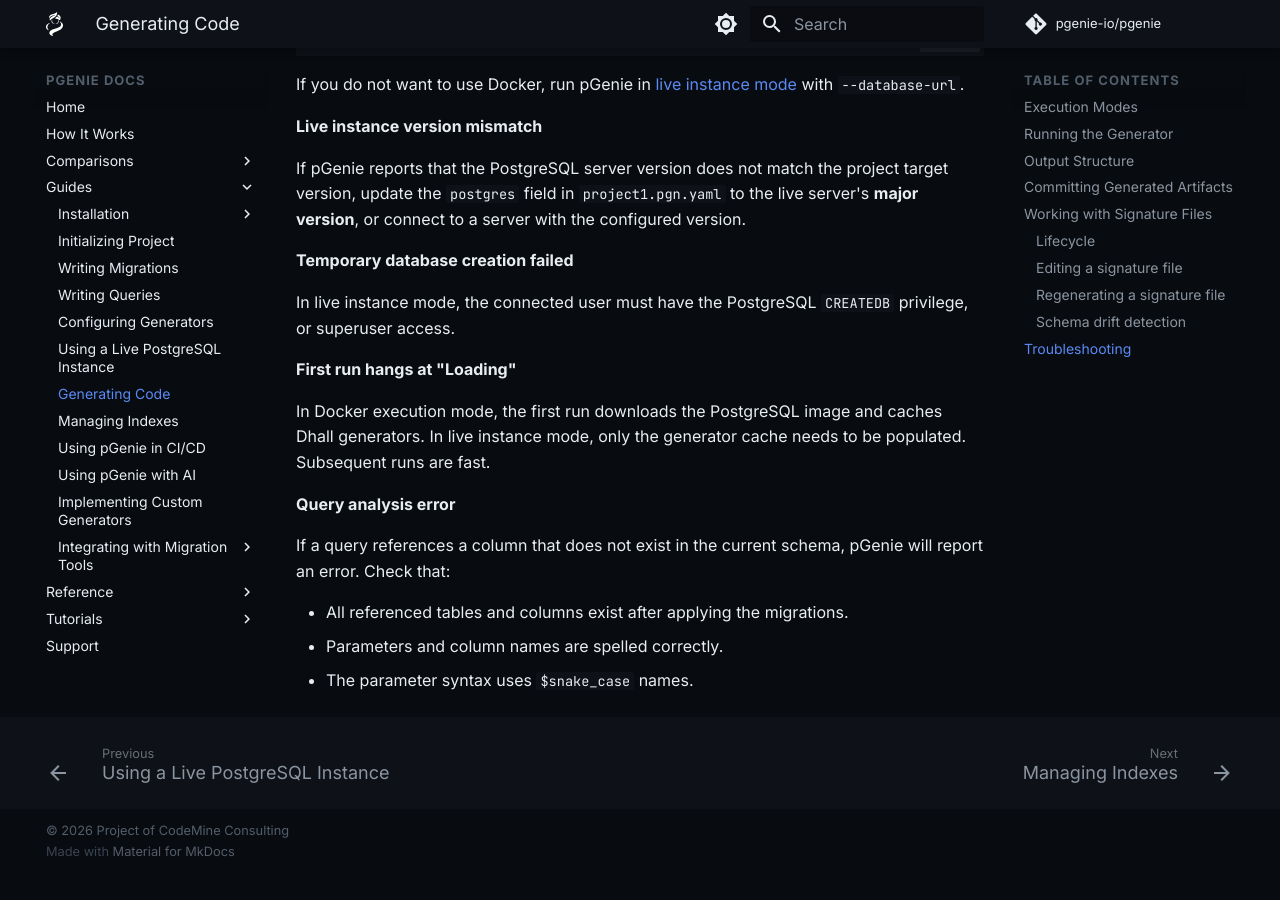
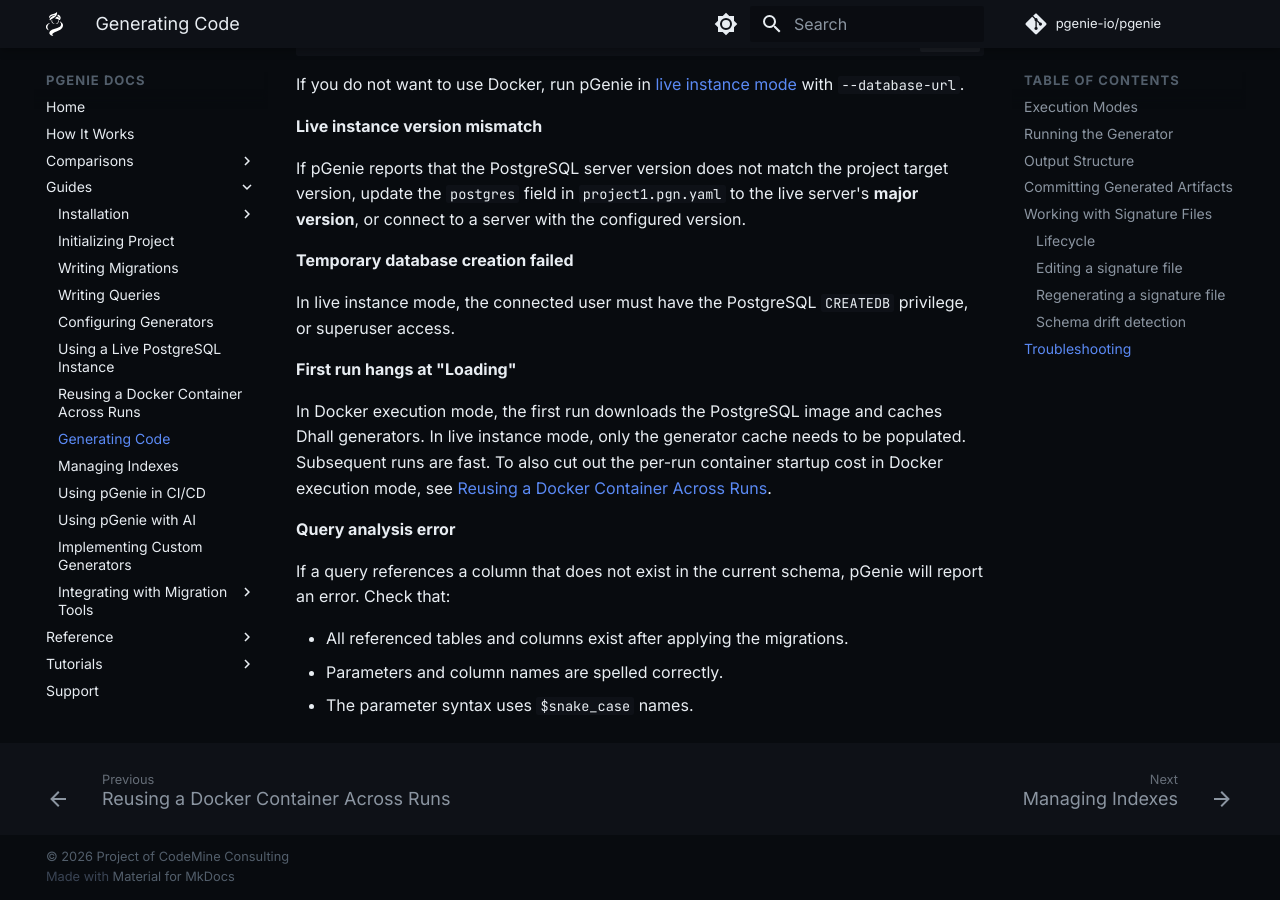
Before and after one commit to pgenie-io/docs, an MkDocs documentation site: the page built from docs/guides/generating-code.md, in a window 1280 px wide and 900 px high, scrolled down 3958 px. Built offline with MkDocs 1.6.1 and Material for MkDocs 9.7.7, drawn with Linux system fonts in a browser that asks for light colours; comment, search, counter and statistics services are not loaded; before the commit the page ends 4832 px from its top, so only the background shows below that.

Commit message:
Document --reuse-container flag for Docker execution mode
Adds a guide covering the new flag that keeps a Docker Testcontainers
Postgres container alive across pgn invocations instead of tearing it
down each run, plus manual cleanup instructions.

```diff
--- a/docs/guides/generating-code.md
+++ b/docs/guides/generating-code.md
@@ -156,7 +156,7 @@
 
 **First run hangs at "Loading"**
 
-In Docker execution mode, the first run downloads the PostgreSQL image and caches Dhall generators. In live instance mode, only the generator cache needs to be populated. Subsequent runs are fast.
+In Docker execution mode, the first run downloads the PostgreSQL image and caches Dhall generators. In live instance mode, only the generator cache needs to be populated. Subsequent runs are fast. To also cut out the per-run container startup cost in Docker execution mode, see [Reusing a Docker Container Across Runs](reusing-docker-container.md).
 
 **Query analysis error**
 
--- a/mkdocs.yml
+++ b/mkdocs.yml
@@ -84,6 +84,7 @@
       - Writing Queries: guides/writing-queries.md
       - Configuring Generators: guides/configuring-generators.md
       - Using a Live PostgreSQL Instance: guides/live-instance-mode.md
+      - Reusing a Docker Container Across Runs: guides/reusing-docker-container.md
       - Generating Code: guides/generating-code.md
       - Managing Indexes: guides/managing-indexes.md
       - Using pGenie in CI/CD: guides/cicd.md
```
Also changed, not shown: docs/guides/reusing-docker-container.md (added, +21 -0 lines).
